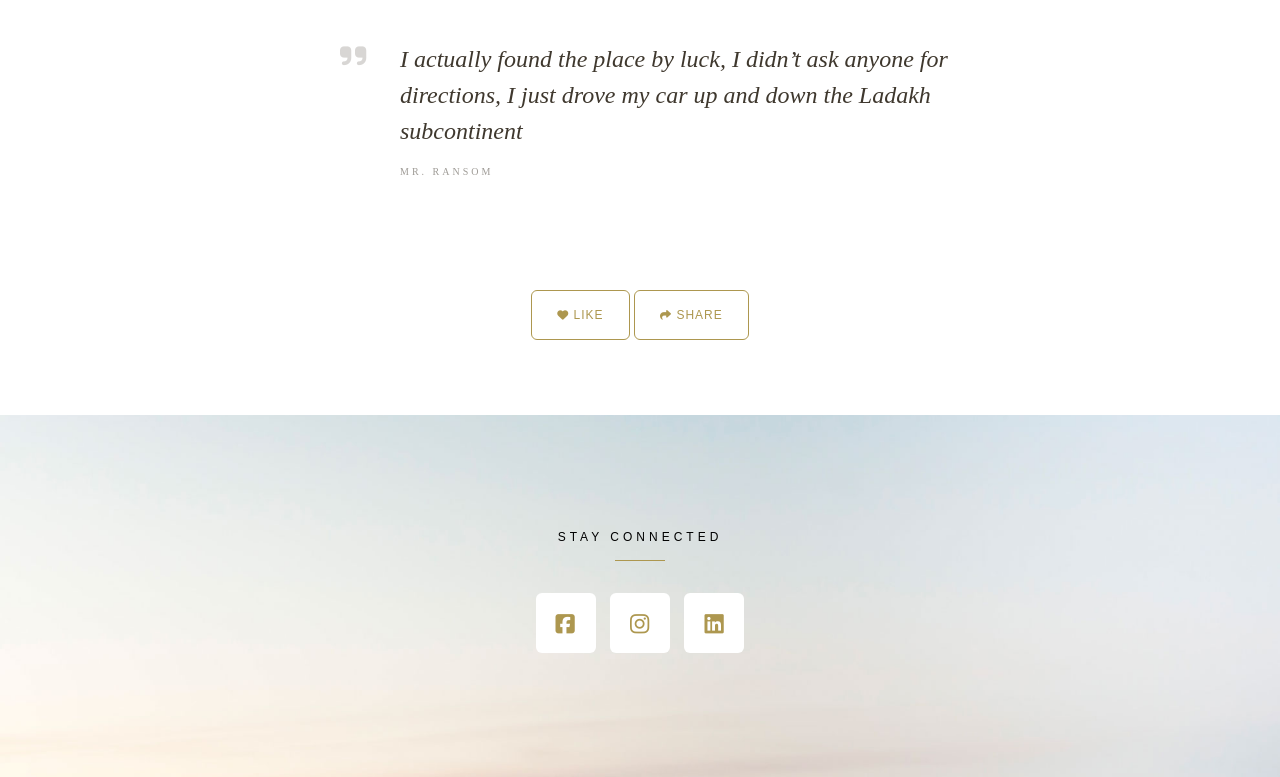
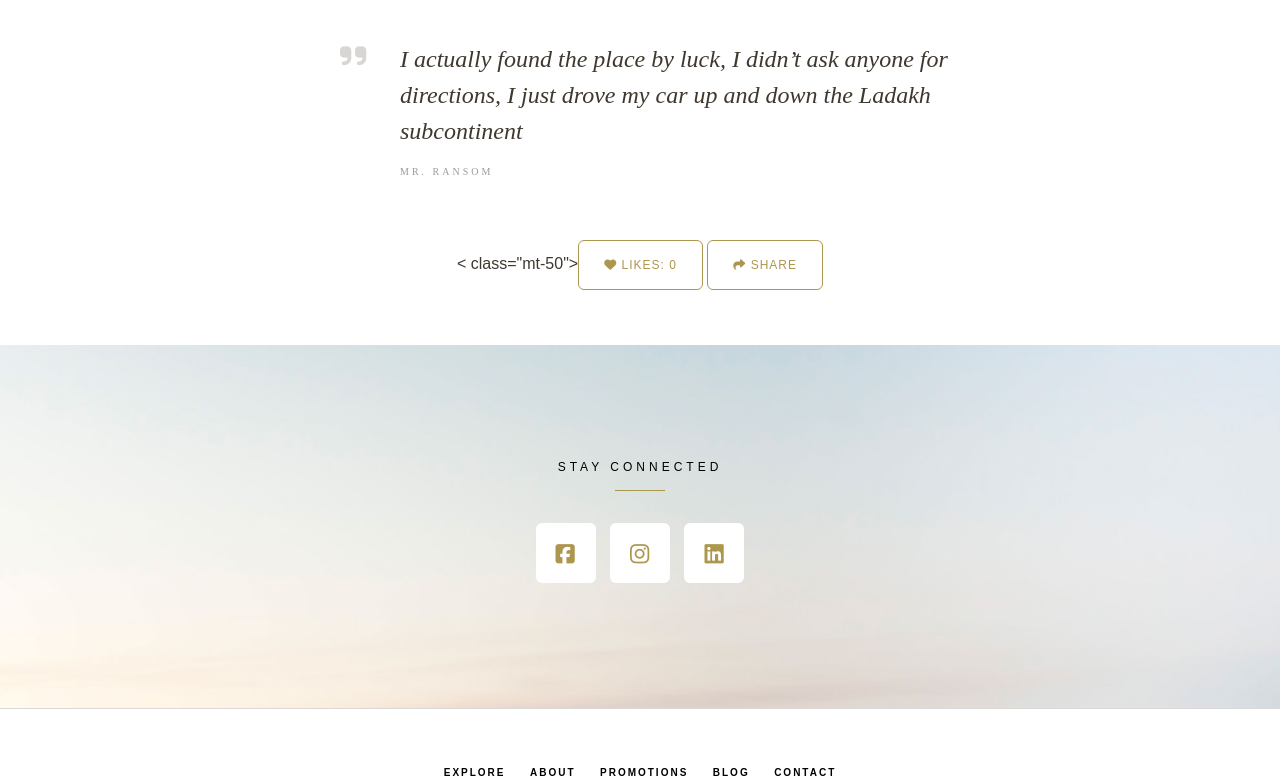
Before and after one commit to vicky87883/travelguru, a PHP site: page /ladakh.php in a window 1280 px wide. Shown: the part 2163-2940 px from the top of the page. Run offline with PHP 8.4, Linux system fonts and the light colour scheme; some libraries are stand-ins or nearby versions.

Commit message:
commit updated

```diff
--- a/ladakh.php
+++ b/ladakh.php
@@ -97,7 +97,9 @@ region, Kashmir region, Indian subcontinent, Asia</h1>
 
             <div class="container mt-20 paragraph">
                 <div class="content center">
-                    <p class="mt-50"><a href="" class="primary-btn white b-gold border t-gold"><i class="fas fa-heart"></i> Like</a> <a href="" class="primary-btn white b-gold border t-gold"><i class="fas fa-share"></i> Share</a></p>
+                    < class="mt-50"><button href="" class="primary-btn white b-gold border t-gold" onclick="like()"><i class="fas fa-heart"></i>
+    Likes: <span id="likeCount">0</span>
+</button> <button href="" class="primary-btn white b-gold border t-gold"><i class="fas fa-share"></i> Share</></button>
                 </div>
             </div>
         </div>
@@ -129,6 +131,13 @@ region, Kashmir region, Indian subcontinent, Asia</h1>
         <script src="js/contact.js"></script>
         <script src="js/main.js"></script>
         <script src="js/aos.js"></script>
+        <script>
+        let likeCounter = 0;
 
+        function like() {
+            likeCounter++;
+            document.getElementById("likeCount").innerText = likeCounter;
+        }
+    </script>
     </body>
 </html>
```
